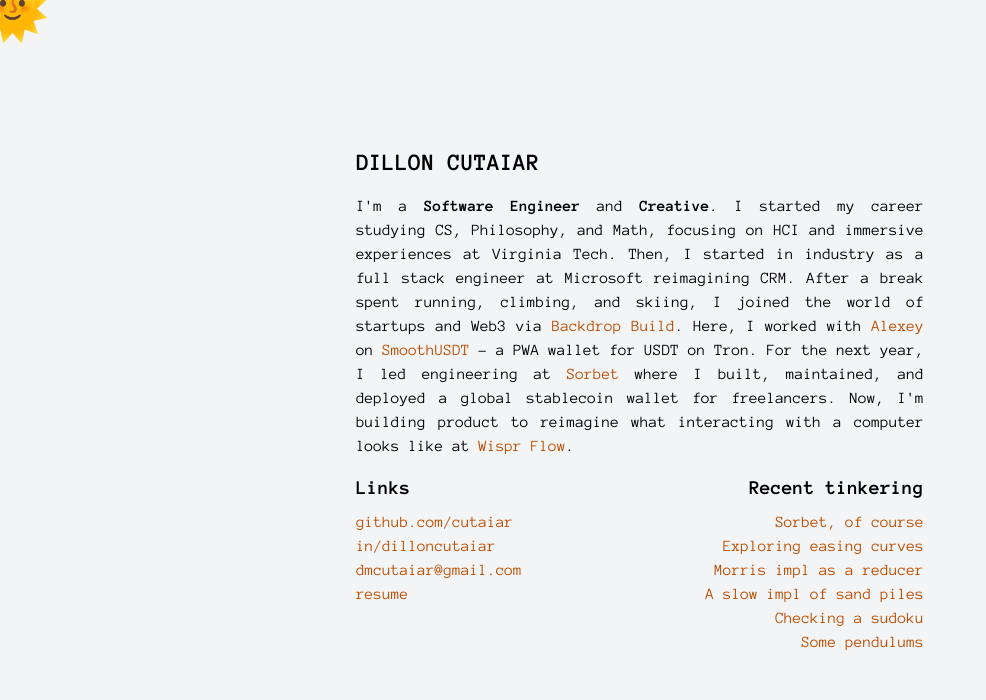
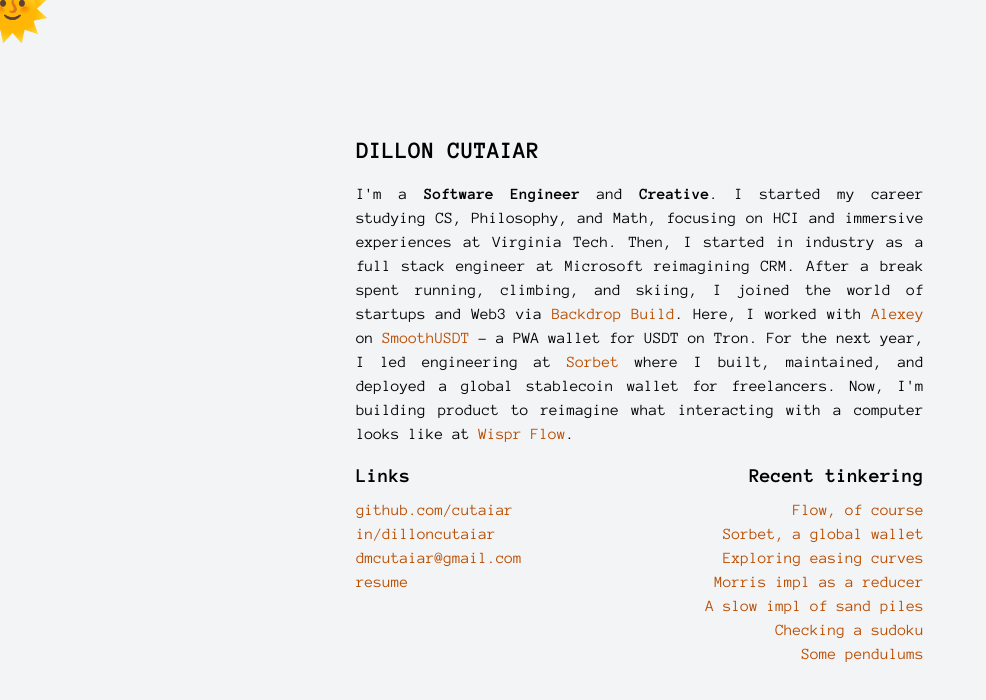
Before and after one commit to Cutaiar/cutaiario2, a React (Vite) app: page / in a window 1280 px wide. Shown: the top 700 px of the page, without its empty margins (0-986 px from the left). Built offline with nearby package versions, Linux system fonts and the light colour scheme.

Commit message:
update tinkering

```diff
--- a/src/components/app.tsx
+++ b/src/components/app.tsx
@@ -50,7 +50,10 @@
             <h2 className="text-xl font-bold">Recent tinkering</h2>
             <ol>
               <li>
-                <A href="https://mysorbet.xyz">Sorbet, of course</A>
+                <A href="https://wisprflow.ai/">Flow, of course</A>
+              </li>
+              <li>
+                <A href="https://mysorbet.xyz">Sorbet, a global wallet</A>
               </li>
               <li>
                 <A href="https://easing.cutaiar.io">Exploring easing curves</A>
```
